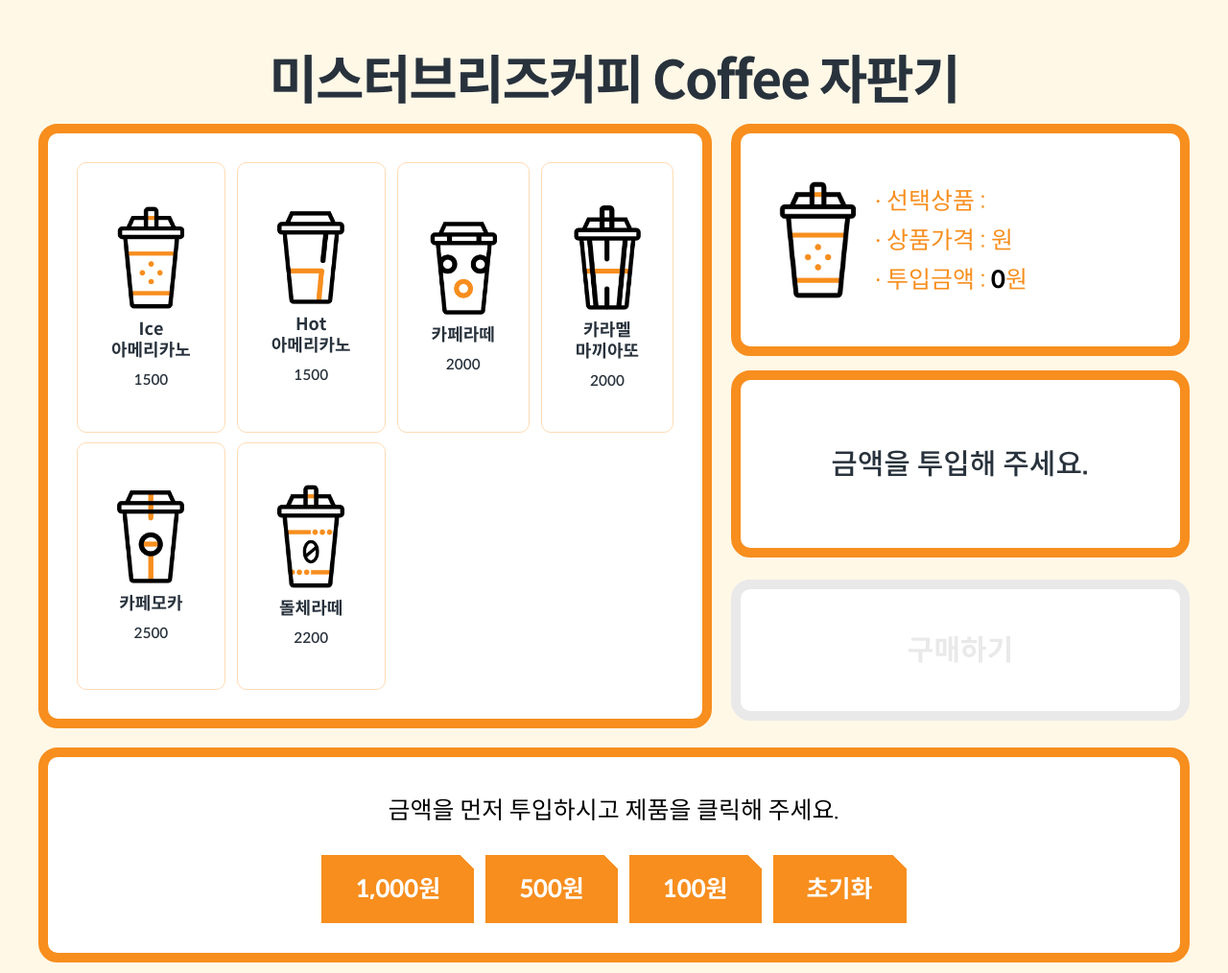
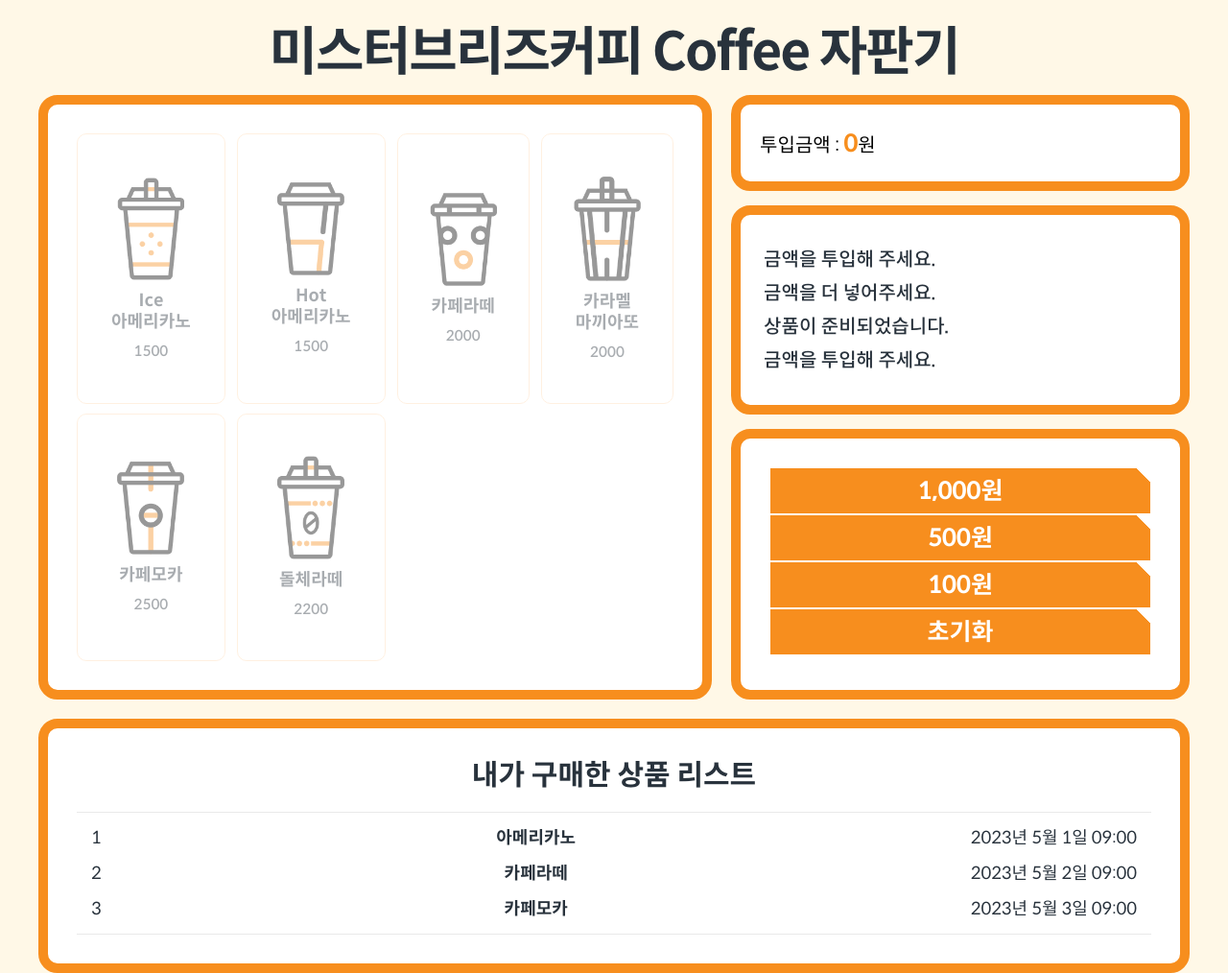
Before and after one commit to sangmin8127/vendingMachineProject, a plain HTML site: page index.html in a window 1280 px wide. Shown: the top 1014 px of the page at 96% size. Drawn offline with Linux system fonts and the light colour scheme.

Commit message:
레이아웃 및 시나리오 변경

```diff
--- a/index.html
+++ b/index.html
@@ -23,40 +23,26 @@
 
       <div id="calculateWrap" class="box-round">
         <div class="moneyChanges box-round">
-          <div>
-            <img id="productChioceImg" src="./src/img/imgCoffee01.png" alt="상품이미지">
-          </div>
-          <div>
-            <p>∙ 선택상품 : <span id="productChioceName"></span></p>
-            <p>∙ 상품가격 : <span id="productChiocePrice">0</span>원</p>
-            <p>∙ 투입금액 : <span id="productInsertPrice">0</span>원</p>
-          </div>
+          <p>투입금액 : <span id="productInsertPrice">0</span>원</p>
         </div>
 
         <div id="infoTxt" class="infoTxtWrap box-round">
-          금액을 투입해 주세요.
-          <!--
-          금액을 더 넣어주세요.<br>
-          상품이 준비되었습니다.<br>
-          -->
+          <p>금액을 투입해 주세요.</p>
+          <p>금액을 더 넣어주세요.</p>
+          <p>상품이 준비되었습니다.</p>
+          <p>금액을 투입해 주세요.</p>
         </div>
 
-        <button disabled type="button" class="btn--purchase">구매하기</button>
-
+        <div id="priceButtons" class="box-round">
+          <div class="btnWrap">
+            <button type="button" class="btn--cashes" value="1000" onclick="insertMoney(this)">1,000원</button>
+            <button type="button" class="btn--cashes" value="500" onclick="insertMoney(this)">500원</button>
+            <button type="button" class="btn--cashes" value="100" onclick="insertMoney(this)">100원</button>
+            <button type="button" class="btn--cashes" value="0" onclick="resetMoney()">초기화</button>
+          </div>
+        </div>
       </div>
 
-    </section>
-
-    <section id="priceButtons" class="box-round">
-      <div class="currentCashed">
-        <p>금액을 먼저 투입하시고 제품을 클릭해 주세요.</p>
-      </div>
-      <div class="btnWrap">
-        <button type="button" class="btn--cashes" value="1000" onclick="calc(this)">1,000원</button>
-        <button type="button" class="btn--cashes" value="500" onclick="calc(this)">500원</button>
-        <button type="button" class="btn--cashes" value="100" onclick="calc(this)">100원</button>
-        <button type="button" class="btn--cashes" value="0" onclick="reset()">초기화</button>
-      </div>
     </section>
 
     <!-- 자판기 하단 구매한 제품 리스트 노출영역 -->
--- a/src/css/common.css
+++ b/src/css/common.css
@@ -448,3 +448,8 @@ input::-webkit-inner-spin-button {
 .padding-top--2 {
   padding-top: 2 !important;
 }
+
+.disabledButton {
+  pointer-events: none;
+  opacity: 0.4;
+}
--- a/src/css/style.css
+++ b/src/css/style.css
@@ -9,7 +9,7 @@ h1 {
   align-items: center;
   justify-content: center;
   flex-direction: column;
-  margin: 5rem auto;
+  margin: 2rem auto;
   align-items: center;
 }
 @media screen and (max-width: 47.5rem) {
@@ -131,9 +131,7 @@ section {
 
 #priceButtons .btnWrap {
   display: flex;
-  align-items: center;
-  justify-content: center;
-  width: 100%;
+  flex-direction: column;
 }
 
 #priceButtons .btnWrap p {
@@ -148,8 +146,7 @@ section {
   font-weight: 700;
   color: #fff;
   border: 1px solid#fff;
-  padding: 2rem 3.5rem;
-  margin: 0 .5rem;
+  margin: 0;
   background: linear-gradient(-135deg, transparent 10px,#F78E1E 0);
 }
 
@@ -183,31 +180,25 @@ section {
   display: flex;
   align-items: center;
   width:100%;
-  height: 25rem;
+  height: 10rem;
   padding: 2rem;
   border: 1rem solid #F78E1E;
   margin: 0 1.5rem 0 0;
   background-color: #fff;
 }
 
-#header #calculateWrap .moneyChanges #productChioceImg {
-  display: block;
-  width: 8rem;
-  margin: 0 2rem;
-}
-
 #header #calculateWrap .moneyChanges p {
-  font-size: 2.5rem;
+  font-size: 2rem;
   font-weight: 400;
-  color: #F78E1E;
+  color: #000;
   margin: 1rem 0;
 }
 
-#header #calculateWrap .moneyChanges p:nth-child(3) span {
+#header #calculateWrap .moneyChanges p span {
   font-size: 2.5rem;
   font-weight: 700;
-  color: #000;
-  margin: .5rem 0;
+  color: #F78E1E;
+  margin: 1rem 0;
 }
 
 #header #calculateWrap .moneyChanges p #productChioceName,
@@ -218,17 +209,17 @@ section {
 }
 
 #header #calculateWrap .infoTxtWrap {
-  display: flex;
-  align-items: center;
-  justify-content: center;
+  display: block;
   width: 100%;
-  height: 20rem;
   margin: 1.5rem 0;
   padding: 2.4rem;
   border: 1rem solid #F78E1E;
   background-color: #fff;
-  font-size: 3rem;
+  font-size: 2rem;
   font-weight: 500;
+}
+#header #calculateWrap .infoTxtWrap p {
+  margin: 1rem 0;
 }
 
 /* 자판기 하단 구매한 제품 리스트 노출영역 */
@@ -269,34 +260,9 @@ section {
   font-weight: 700;
 }
 
-.btn--purchase {
-  display: block;
-  width: 100%;
-  height: 15rem;
-  padding: 3rem;
-  border-radius: 2rem;
-  background-color: #F78E1E;
-  font-size: 3rem;
-  color: #fff;
-  font-weight: 700;
-}
-
-.btn--purchase:disabled {
-  display: block;
-  width: 100%;
-  height: 15rem;
-  padding: 3rem;
-  border: 1rem solid #e9e9e9;
-  border-radius: 2rem;
-  background-color: #fff;
-  font-size: 3rem;
-  color: #e9e9e9;
-  font-weight: 700;
-}
-
 .copyright {
   width: 100%;
-  height: 10rem;
+  height: 5rem;
   display: flex;
   justify-content: center;
   align-items: center;
--- a/src/js/script.js
+++ b/src/js/script.js
@@ -7,14 +7,6 @@ const products = [
   { name: "돌체라떼", price: 2200, url: "./src/img/imgCoffee06.png"  }
 ];
 
-const statusText = [
-  { txt: "Ice 아메리카노", price: 1500, url: "./src/img/imgCoffee01.png" },
-  { txt: "Hot 아메리카노", price: 1500, url: "./src/img/imgCoffee02.png"  },
-  { txt: "카페라떼", price: 2000, url: "./src/img/imgCoffee03.png"  },
-  { txt: "카라멜 마끼아또", price: 2000, url: "./src/img/imgCoffee04.png"  },
-  { txt: "카페모카", price: 2500, url: "./src/img/imgCoffee05.png"  },
-  { txt: "돌체라떼", price: 2200, url: "./src/img/imgCoffee06.png"  }
-];
 
 // 상품 뿌려줌
 let productWraps = document.querySelector('.productWrap');
@@ -26,56 +18,60 @@ for (let i = 0; i < products.length; i++) {
   console.log("제품가격 : ", product.price);
   console.log("제품이미지 : ", product.url);
   productWraps.innerHTML +=
-  `<div class="product btn--product" onclick="productBtn(this)">
+  `<div class="product btn--product disabledButton" onclick="choiceProductBtn(this)">
   <img class="productImg" src="` + product.url + `" alt="상품이미지">
   <p class="productName">` + product.name + `</p>
   <div class="productPrice">` + product.price + `</div>
   </div>`
 };
 
+// 상태메세지 뿌려줌
 
-// 상품 클릭시 아래 선택상품에 제품명, 가격 노출.
-// 이미 뿌려진 상품들이 클릭되면 onclick="productBtn(this)" 함수 실행됨.
-productChioceName.innerHTML = "";
-productChiocePrice.innerHTML = "";
 
-function productBtn(element) {
-  if (productInsertPrice.innerHTML == "0") {
-    infoTxt.innerHTML = "금액을 먼저 투입해주세요."
-  } else {
-    proImg = element.querySelector('.productImg').src;
-    proName = element.querySelector('.productName').innerHTML;
-    proPrice = element.querySelector('.productPrice').innerHTML;
-    console.log("this :", proImg, proName, proPrice);
-    productChioceImg.src = proImg;
-    productChioceName.innerHTML = proName;
-    productChiocePrice.innerHTML = proPrice;
-    console.log(productInsertPrice.innerHTML);
+// 상품 클릭 Event.
+function choiceProductBtn() {
+  if (productInsertPrice.innerHTML == "0") {  // 투입금액이 0원이면 안내 메세지 노출
+
+  }
+  else if (productInsertPrice.innerHTML !== "0") {  // 투입금액이 0원이면 안내 메세지 노출
+
+  }
+  // 투입 금액이 상품가격과 일치하면 구매하기 버튼 활성화 & 메세지 수정.
+  else if (productInsertPrice == productChiocePrice) {
+    alert("투입금액과 상품 가격이 일치합니다.");
   }
 };
 
-// 투입금액 버튼 클릭 시 금액합산해서 보여줌.
+// 투입금액 영역 초기화
 let sum = 0;
-let proPrice = productChiocePrice.innerHTML;
-let proName = productChioceName.innerHTML;
+
+// 투입 금액 버튼 클릭
+function insertMoney(element) {
+  if (element) {
+    calcMoney(element)
+    console.log("금액이" + element.value + "투입됩니다.");
+    console.log("투입된 총 금액이" + sum + "원 입니다.");
+  }
+  productInsertPrice.innerHTML = sum; // 투입금액 영역에 텍스트로 뿌려줌
+  let products = document.querySelectorAll('.product'); // 모든 상품 변수에 담아줌.
+  for (let i = 0; i < products.length; i++) {
+    products[i].classList.remove('disabledButton');  // disabledButton 클래스 삭제하여 제품 활성화
+  }
+};
+
+// 투입금액 더하기 연산
+function calcMoney(element) {
+  sum+= parseInt(element.value);
+}
 
 
-function calc(button) {
-  if(button) {
-    sum+= parseInt(button.value);
-  }
-	else {
-    sum-= button.value;
-  }
-  productInsertPrice.innerHTML = sum;
-  infoTxt.innerHTML = "상품을 선택해 주세요."
-}
 //parseInt를 안하면 값이 더하기가 안되고 옆에 붙여넣기가 됨
 //this는 이 버튼을 클릭했을 때 참조값
 //function()에 들어갈 변수이름은 아무거나
 
-// 초기화 버튼
-function reset() {
+// 투입 금액 초기화 버튼
+function resetMoney() {
   sum = 0;
   productInsertPrice.innerHTML = sum;
+
 }
```
Also changed, not shown: src/img/imgCoffeeDefault.png (added).
